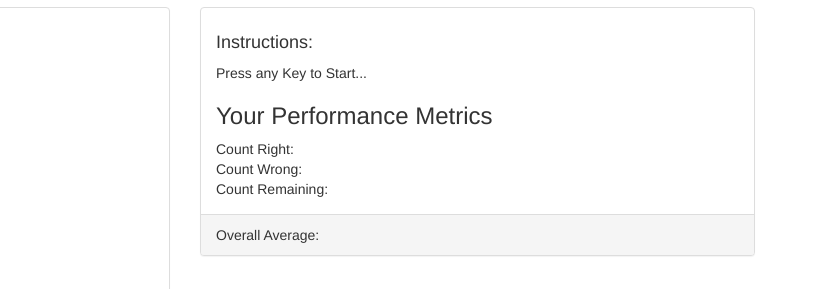
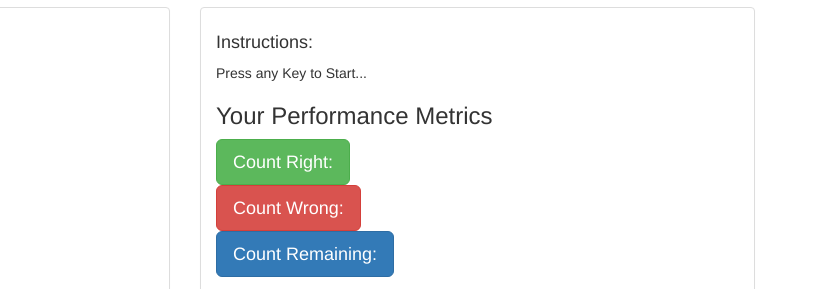
Before and after one commit to bernardw01/hangman-game, a plain HTML site: page index.html in a window 1280 px wide. Shown: the part 245-534 px from the top of the page, 455-1280 px from the left. Drawn offline with nearby package versions, Linux system fonts and the light colour scheme.

Commit message:
Continuing work

```diff
--- a/assets/css/style.css
+++ b/assets/css/style.css
@@ -61,3 +61,8 @@ a {
     color: black;
     letter-spacing: 15px;
 }
+
+.perfLabel {
+    font-size: x-large;
+    height: 30px;
+}
--- a/assets/javascript/games.js
+++ b/assets/javascript/games.js
@@ -102,7 +102,8 @@ function handleChoice(userGuess) {
       countWrong++;
       txtCountWrong.textContent = countWrong;
       imgHangManState.setAttribute("src", "assets/images/hangman-" + (countWrong + 1) + ".png");
-    }
+
+  }
 
 
   }
--- a/index.html
+++ b/index.html
@@ -69,9 +69,9 @@ Hangman Game
                         <P>
                             <h4>Instructions:</h4> <span id="instructions"></span> </p>
                         <h3>Your Performance Metrics</h3>
-                        Count Right: <span id="countRight"></span><br/>
-                        Count Wrong: <span id="countWrong"></span><br/>
-                        Count Remaining: <span id="contRemaining"></span><br/>
+                        <span class='btn btn-success btn-lg perfLable'>Count Right: <span class='badge' id="countRight"></span></span><br/>
+                       <span class='btn btn-danger btn-lg perfLable'> Count Wrong: <span class='badge' id="countWrong"></span></span><br/>
+                       <span class='btn btn-primary btn-lg perfLable'> Count Remaining: <span class='badge'id="contRemaining"></span></span><br/>
                     </div>
                     <div class="panel-footer">Overall Average: <span id="overallAvg"></span></div>
                 </div>
```
